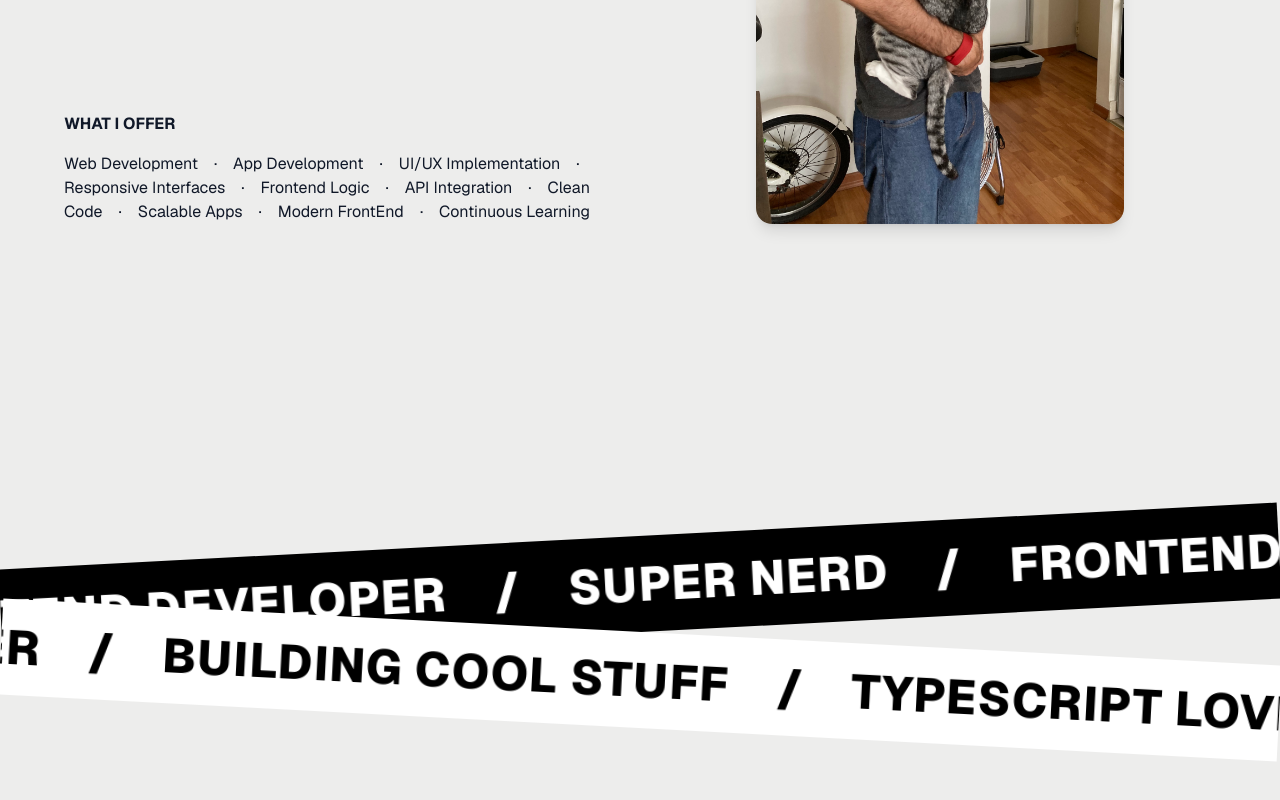
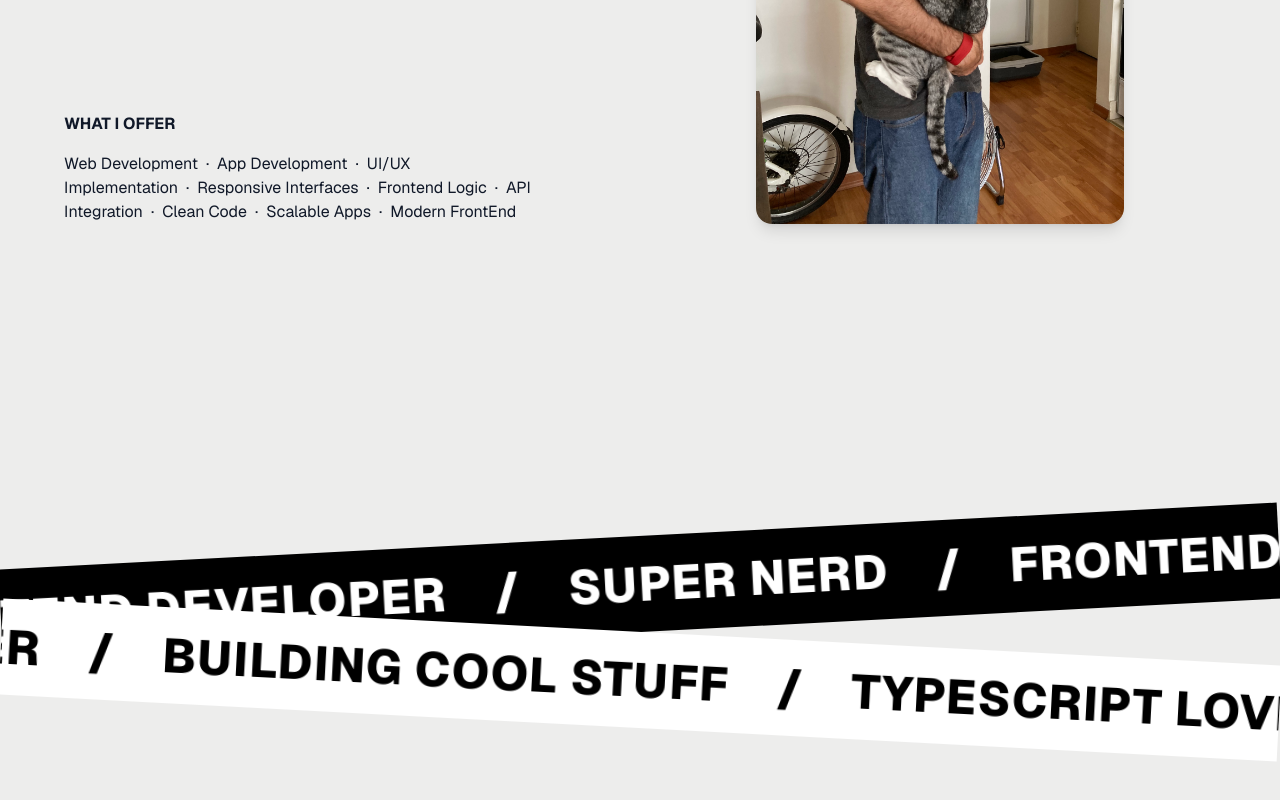
Before and after one commit to DiegoBottegoni/diegobottegoni.github.io, a React (Vite) app: page / in a window 1280 px wide. Shown: the part 1840-2640 px from the top of the page. Built offline with nearby package versions, Linux system fonts and the light colour scheme.

Commit message:
about spaces fixed

```diff
--- a/src/presentation/pages/About/About.tsx
+++ b/src/presentation/pages/About/About.tsx
@@ -25,8 +25,10 @@ export default function AboutPage() {
                         <div className="my-6 md:mt-30 lg:mt-56">
                             <h3 className="text-md font-bold mb-6 md:mb-4 uppercase">What I offer</h3>
                             <p className="text-md">
-                                Web Development &nbsp;&nbsp;&nbsp;·&nbsp;&nbsp;&nbsp; App Development &nbsp;&nbsp;&nbsp;·&nbsp;&nbsp;&nbsp; UI/UX Implementation &nbsp;&nbsp;&nbsp;·&nbsp;&nbsp;&nbsp; Responsive Interfaces &nbsp;&nbsp;&nbsp;·&nbsp;&nbsp;&nbsp; Frontend Logic &nbsp;&nbsp;&nbsp;·&nbsp;&nbsp;&nbsp; API Integration &nbsp;&nbsp;&nbsp;·&nbsp;&nbsp;&nbsp; Clean Code &nbsp;&nbsp;&nbsp;·&nbsp;&nbsp;&nbsp; Scalable Apps &nbsp;&nbsp;&nbsp;·&nbsp;&nbsp;&nbsp; Modern FrontEnd &nbsp;&nbsp;&nbsp;·&nbsp;&nbsp;&nbsp; Continuous Learning
-                                {/* WebDevelopment &nbsp;·&nbsp; AppDevelopment &nbsp;·&nbsp; UIUXImplementation &nbsp;·&nbsp; ResponsiveInterfaces &nbsp;·&nbsp; FrontendLogic &nbsp;·&nbsp; APIIntegration &nbsp;·&nbsp; CleanCode &nbsp;·&nbsp; ScalableApps &nbsp;·&nbsp; ModernFrontEnd &nbsp; */}
+                                {/* Web Development &nbsp;&nbsp;&nbsp;·&nbsp;&nbsp;&nbsp; App Development &nbsp;&nbsp;&nbsp;·&nbsp;&nbsp;&nbsp; UI/UX Implementation &nbsp;&nbsp;&nbsp;·&nbsp;&nbsp;&nbsp; Responsive Interfaces &nbsp;&nbsp;&nbsp;·&nbsp;&nbsp;&nbsp; Frontend Logic &nbsp;&nbsp;&nbsp;·&nbsp;&nbsp;&nbsp; API Integration &nbsp;&nbsp;&nbsp;·&nbsp;&nbsp;&nbsp; Clean Code &nbsp;&nbsp;&nbsp;·&nbsp;&nbsp;&nbsp; Scalable Apps &nbsp;&nbsp;&nbsp;·&nbsp;&nbsp;&nbsp; Modern FrontEnd &nbsp;&nbsp;&nbsp; */}
+                                Web Development&nbsp;&nbsp;·&nbsp;&nbsp;App Development&nbsp;&nbsp;·&nbsp;&nbsp;UI/UX Implementation&nbsp;&nbsp;·&nbsp;&nbsp;Responsive Interfaces&nbsp;&nbsp;·&nbsp;&nbsp;Frontend Logic&nbsp;&nbsp;·&nbsp;&nbsp;API Integration&nbsp;&nbsp;·&nbsp;&nbsp;Clean Code&nbsp;&nbsp;·&nbsp;&nbsp;Scalable Apps&nbsp;&nbsp;·&nbsp;&nbsp;Modern FrontEnd
+
+
                             </p>
                         </div>
                     </div>
```
